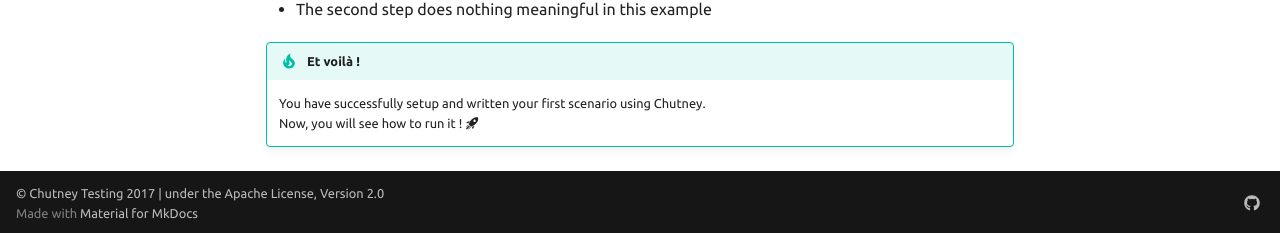
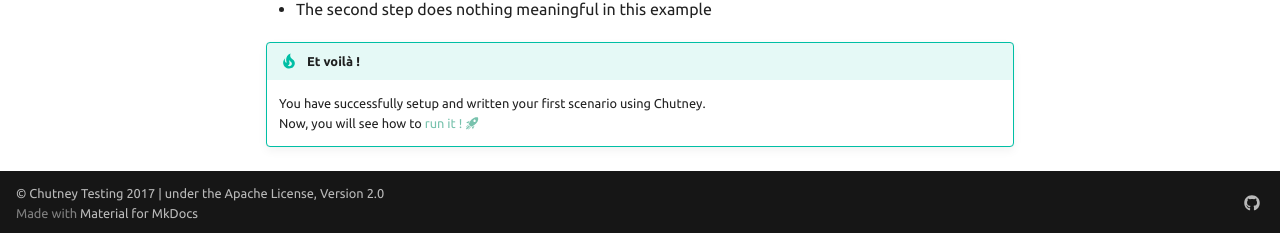
Before and after one commit to chutney-testing/chutney-testing.github.io-legacy, an MkDocs documentation site: the page built from docs/getting_started/write.md, in a window 1280 px wide and 900 px high, scrolled down 2293 px. Shown: the part 664-897 px from the top of the window. Built offline with MkDocs 1.6.1 and Material for MkDocs 9.7.7, drawn with Linux system fonts in a browser that asks for light colours; comment, search, counter and statistics services are not loaded; some of the changed lines change nothing that is shown.

Commit message:
[Doc] Links to other points in the doc should be actual links
 - Specially on this page that was present in two contexts and this sentence did not make sense on one of those ...

```diff
--- a/docs/getting_started/write.md
+++ b/docs/getting_started/write.md
@@ -118,4 +118,4 @@
 
 !!! tip "Et voilà !"
     You have successfully setup and written your first scenario using Chutney.
-    Now, you will see how to run it ! :material-rocket-launch:
+    Now, you will see how to [run it ! :material-rocket-launch:](/getting_started/run "🏃")
```
